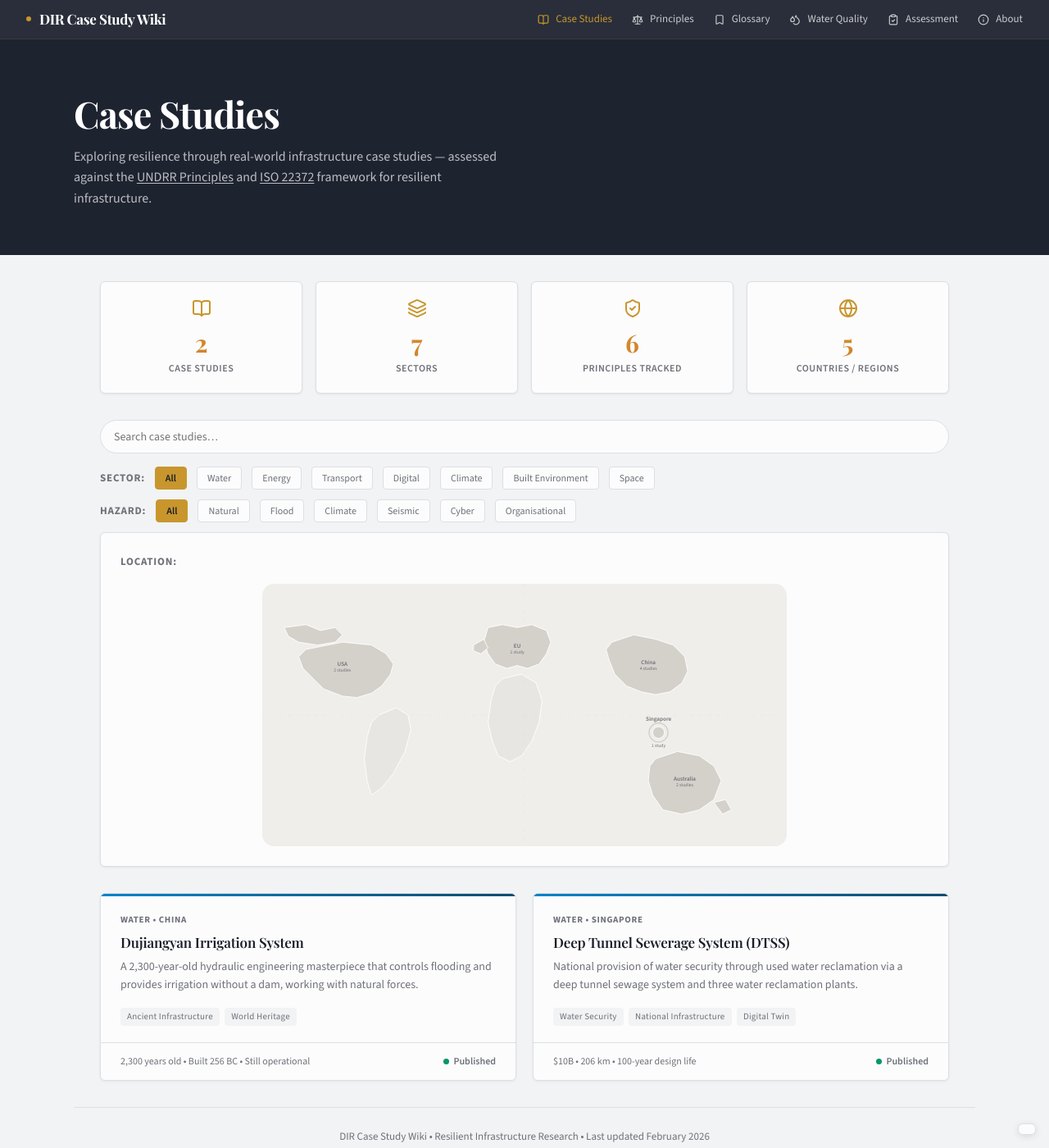
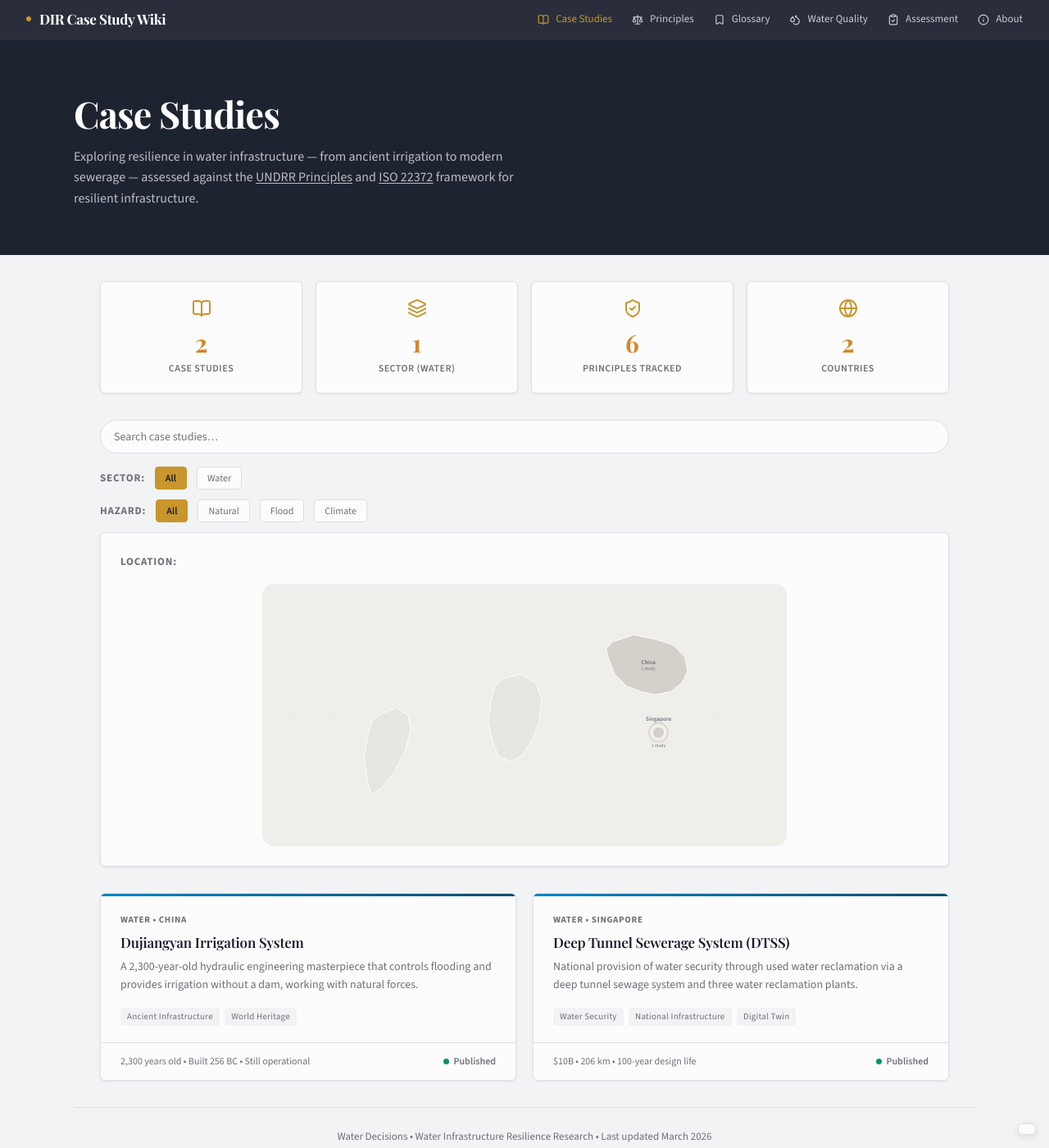
Before and after one commit to visioninglab/waterdecisions, a Jekyll site: the page built from index.html, in a window 1280 px wide and 1400 px high. Shown: the whole window at 82% size. Built offline with Jekyll 4.4.1, drawn with Linux system fonts in a browser that asks for light colours.

Commit message:
Update index page for water-focused content

```diff
--- a/index.html
+++ b/index.html
@@ -1,16 +1,16 @@
 ---
 layout: default
 title: false
-description: "DIR Case Study Wiki - Exploring resilience through real-world infrastructure case studies across water, energy, transport, digital, and climate sectors."
+description: "Water Decisions - Exploring resilience in water infrastructure through real-world case studies of irrigation, sewerage, and water management systems."
 nav_active: case-studies
-footer_text: "DIR Case Study Wiki &bull; Resilient Infrastructure Research &bull; Last updated February 2026"
+footer_text: "Water Decisions &bull; Water Infrastructure Resilience Research &bull; Last updated March 2026"
 ---
 
 <!-- HERO -->
 <div class="hero">
   <div class="hero-inner">
     <h1>Case Studies</h1>
-    <p class="hero-subtitle">Exploring resilience through real-world infrastructure case studies &mdash; assessed against the <a href="https://www.undrr.org/publication/handbook-implementing-principles-resilient-infrastructure" target="_blank" rel="noopener" style="color:#fff;text-decoration:underline;text-underline-offset:2px;">UNDRR Principles</a> and <a href="https://www.iso.org/standard/50275.html" target="_blank" rel="noopener" style="color:#fff;text-decoration:underline;text-underline-offset:2px;">ISO 22372</a> framework for resilient infrastructure.</p>
+    <p class="hero-subtitle">Exploring resilience in water infrastructure &mdash; from ancient irrigation to modern sewerage &mdash; assessed against the <a href="https://www.undrr.org/publication/handbook-implementing-principles-resilient-infrastructure" target="_blank" rel="noopener" style="color:#fff;text-decoration:underline;text-underline-offset:2px;">UNDRR Principles</a> and <a href="https://www.iso.org/standard/50275.html" target="_blank" rel="noopener" style="color:#fff;text-decoration:underline;text-underline-offset:2px;">ISO 22372</a> framework for resilient infrastructure.</p>
   </div>
 </div>
 
@@ -21,13 +21,13 @@ footer_text: "DIR Case Study Wiki &bull; Resilient Infrastructure Research &bull
   <div class="overview-stats">
     <div class="overview-stat">
       <i data-lucide="book-open" class="overview-stat-icon"></i>
-      <div class="overview-stat-num">{{ site.case_studies | size }}</div>
+      <div class="overview-stat-num">2</div>
       <div class="overview-stat-label">Case Studies</div>
     </div>
     <div class="overview-stat">
       <i data-lucide="layers" class="overview-stat-icon"></i>
-      <div class="overview-stat-num">7</div>
-      <div class="overview-stat-label">Sectors</div>
+      <div class="overview-stat-num">1</div>
+      <div class="overview-stat-label">Sector (Water)</div>
     </div>
     <div class="overview-stat">
       <i data-lucide="shield-check" class="overview-stat-icon"></i>
@@ -36,8 +36,8 @@ footer_text: "DIR Case Study Wiki &bull; Resilient Infrastructure Research &bull
     </div>
     <div class="overview-stat">
       <i data-lucide="globe" class="overview-stat-icon"></i>
-      <div class="overview-stat-num">5</div>
-      <div class="overview-stat-label">Countries / Regions</div>
+      <div class="overview-stat-num">2</div>
+      <div class="overview-stat-label">Countries</div>
     </div>
   </div>
 
@@ -51,12 +51,6 @@ footer_text: "DIR Case Study Wiki &bull; Resilient Infrastructure Research &bull
     <label>Sector:</label>
     <button class="filter-btn active" onclick="setFilter('sector','all',this)">All</button>
     <button class="filter-btn" onclick="setFilter('sector','water',this)">Water</button>
-    <button class="filter-btn" onclick="setFilter('sector','energy',this)">Energy</button>
-    <button class="filter-btn" onclick="setFilter('sector','transport',this)">Transport</button>
-    <button class="filter-btn" onclick="setFilter('sector','digital',this)">Digital</button>
-    <button class="filter-btn" onclick="setFilter('sector','climate',this)">Climate</button>
-    <button class="filter-btn" onclick="setFilter('sector','built',this)">Built Environment</button>
-    <button class="filter-btn" onclick="setFilter('sector','space',this)">Space</button>
   </div>
   <div class="filter-group" id="hazardFilter">
     <label>Hazard:</label>
@@ -64,9 +58,6 @@ footer_text: "DIR Case Study Wiki &bull; Resilient Infrastructure Research &bull
     <button class="filter-btn" onclick="setFilter('hazard','natural',this)">Natural</button>
     <button class="filter-btn" onclick="setFilter('hazard','flood',this)">Flood</button>
     <button class="filter-btn" onclick="setFilter('hazard','climate',this)">Climate</button>
-    <button class="filter-btn" onclick="setFilter('hazard','seismic',this)">Seismic</button>
-    <button class="filter-btn" onclick="setFilter('hazard','cyber',this)">Cyber</button>
-    <button class="filter-btn" onclick="setFilter('hazard','organisational',this)">Organisational</button>
   </div>
 
   <!-- LOCATION MAP -->
@@ -78,35 +69,17 @@ footer_text: "DIR Case Study Wiki &bull; Resilient Infrastructure Research &bull
     <div class="world-map-container">
       <svg viewBox="0 0 360 180" xmlns="http://www.w3.org/2000/svg" style="max-height:320px;" role="img" aria-label="World map showing case study locations">
         <rect fill="#f0eeea" width="360" height="180" rx="8"/>
-        <g class="map-region" data-location="usa" onclick="setLocation('usa')" tabindex="0" role="button"><title>USA - 2 case studies</title>
-          <path d="M30,45 L55,40 L75,42 L85,48 L90,55 L88,62 L82,70 L75,75 L65,78 L55,77 L42,72 L35,65 L28,58 L25,50 Z"/>
-          <path d="M15,30 L30,28 L40,32 L50,30 L55,35 L50,40 L38,42 L25,40 L18,36 Z"/>
-        </g>
-        <text class="map-label" x="55" y="56">USA</text>
-        <text class="map-count" x="55" y="60">2 studies</text>
-        <g class="map-region" data-location="eu" onclick="setLocation('eu')" tabindex="0" role="button"><title>European Union - 1 case study</title>
-          <path d="M155,30 L165,28 L175,30 L185,28 L195,32 L198,40 L195,48 L190,55 L182,58 L175,56 L168,58 L160,55 L155,48 L152,40 Z"/>
-          <path d="M145,42 L152,38 L155,44 L150,48 L145,46 Z"/>
-        </g>
-        <text class="map-label" x="175" y="44">EU</text>
-        <text class="map-count" x="175" y="48">1 study</text>
-        <g class="map-region" data-location="china" onclick="setLocation('china')" tabindex="0" role="button"><title>China - 4 case studies</title>
+        <g class="map-region" data-location="china" onclick="setLocation('china')" tabindex="0" role="button"><title>China - 1 case study</title>
           <path d="M240,40 L255,35 L270,38 L282,42 L290,50 L292,60 L288,68 L280,74 L270,76 L260,74 L250,70 L242,62 L238,52 L236,45 Z"/>
         </g>
         <text class="map-label" x="265" y="55">China</text>
-        <text class="map-count" x="265" y="59">4 studies</text>
+        <text class="map-count" x="265" y="59">1 study</text>
         <g class="map-region" data-location="singapore" onclick="setLocation('singapore')" tabindex="0" role="button"><title>Singapore - 1 case study</title>
           <circle cx="272" cy="102" r="4"/>
           <circle cx="272" cy="102" r="6.5" fill="none" stroke="#d4d0ca" stroke-width="0.8"/>
         </g>
         <text class="map-label" x="272" y="94">Singapore</text>
         <text class="map-count" x="272" y="112">1 study</text>
-        <g class="map-region" data-location="australia" onclick="setLocation('australia')" tabindex="0" role="button"><title>Australia - 2 case studies</title>
-          <path d="M270,120 L285,115 L300,118 L310,125 L315,135 L310,148 L300,155 L288,158 L275,155 L268,145 L265,135 L266,125 Z"/>
-          <path d="M310,150 L318,148 L322,155 L316,158 Z"/>
-        </g>
-        <text class="map-label" x="290" y="135">Australia</text>
-        <text class="map-count" x="290" y="139">2 studies</text>
         <path d="M80,90 L92,85 L100,90 L102,100 L98,115 L90,130 L82,140 L75,145 L72,135 L70,120 L72,105 L75,95 Z" fill="#e8e6e2" stroke="#fff" stroke-width="0.5"/>
         <path d="M165,65 L178,62 L188,68 L192,80 L190,95 L185,108 L178,118 L170,122 L162,118 L158,108 L155,95 L157,80 L160,70 Z" fill="#e8e6e2" stroke="#fff" stroke-width="0.5"/>
         <line x1="0" y1="90" x2="360" y2="90" stroke="#d4d0ca" stroke-width="0.2" stroke-dasharray="2,4" opacity="0.5"/>
```
